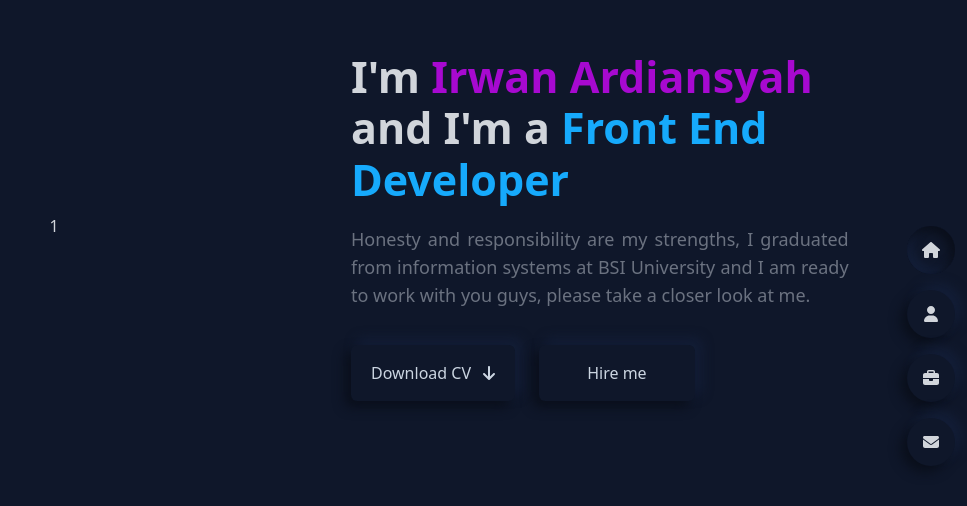
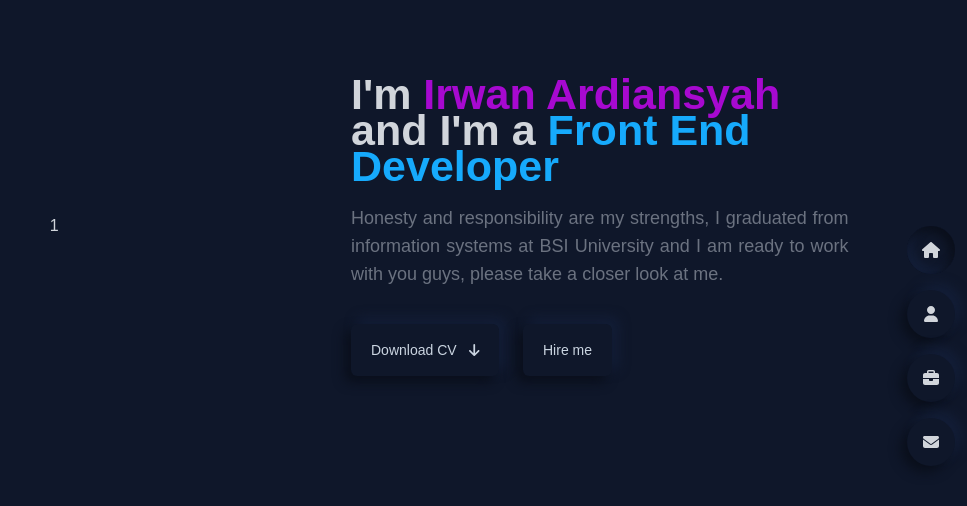
Before and after one commit to ardiansyahirwan/ardiansyahirwan.github.io, a website: page index.html in a window 1280 px wide. Shown: the part 174-680 px from the top of the page, without its empty margins (313-1280 px from the left). Drawn offline with Linux system fonts and the light colour scheme.

Commit message:
add font family

```diff
--- a/index.html
+++ b/index.html
@@ -11,18 +11,18 @@
    <!-- FontAwesome -->
    <script src="https://cdnjs.cloudflare.com/ajax/libs/font-awesome/6.1.1/js/all.min.js" integrity="sha512-6PM0qYu5KExuNcKt5bURAoT6KCThUmHRewN3zUFNaoI6Di7XJPTMoT6K0nsagZKk2OB4L7E3q1uQKHNHd4stIQ==" crossorigin="anonymous" referrerpolicy="no-referrer"></script>
 </head>
-<body class="bg-slate-900 text-gray-300 relative">
+<body class="bg-slate-900 text-gray-300 font-sans">
    <header class="section translate-y-0 scale-100 active px-[5%] md:px-[8%]" id="home">
       <div class="h-screen grid md:grid-cols-2 gap-4">
          <div class="flex justify-center items-center">
             1
          </div>
-         <div class="flex flex-col justify-center gap-5 px-4 order-first md:order-last">
-            <h1 class="font-bold text-3xl md:text-[43px] leading-[1.2]">I'm <span class="text-neon-pink">Irwan Ardiansyah</span> and I'm a <span class="text-neon-blue">Front End Developer</span></h1>
-            <p class="text-lg text-gray-500 text-justify">Honesty and responsibility are my strengths, I graduated from information systems at BSI University and I am ready to work with you guys, please take a closer look at me.</p>
-            <div class="flex justify-start pt-4 gap-6">
-               <button class="neuro-effect px-5 py-4 rounded-md text-slate-300 font-medium active:active-btn">Download CV <i class="fa-solid fa-arrow-down ml-2"></i></button>
-               <button class="neuro-effect px-12 py-4 rounded-md text-slate-300 font-medium active:active-btn">Hire me</button>
+         <div class="flex flex-col justify-center gap-3 md:gap-5 px-4 order-first md:order-last">
+            <h1 class="font-bold text-[22px] md:text-3xl md:text-[43px] leading-[1.2]">I'm <span class="text-neon-pink">Irwan Ardiansyah</span> and I'm a <span class="text-neon-blue">Front End Developer</span></h1>
+            <p class="text-sm md:text-lg text-gray-500 text-justify">Honesty and responsibility are my strengths, I graduated from information systems at BSI University and I am ready to work with you guys, please take a closer look at me.</p>
+            <div class="flex justify-start pt-2 md:pt-4 gap-4 md:gap-6">
+               <button class="neuro-effect px-3 py-2 md:px-5 md:py-4 rounded-md text-slate-300 font-normal text-sm active:active-btn">Download CV <i class="fa-solid fa-arrow-down ml-2"></i></button>
+               <button class="neuro-effect px-3 py-2 md:px-5 md:py-4 rounded-md text-slate-300 font-normal text-sm active:active-btn">Hire me</button>
             </div>
          </div>
       </div>
--- a/tailwind.config.js
+++ b/tailwind.config.js
@@ -17,6 +17,9 @@ module.exports = {
           pink:'#A709D0',
         },
       },
+      fontFamily:{
+        'sans':['Montserrat','sans-serif'],
+      },
     },
   },
   plugins: [],
```
Also changed, not shown: public/css/main.css.
